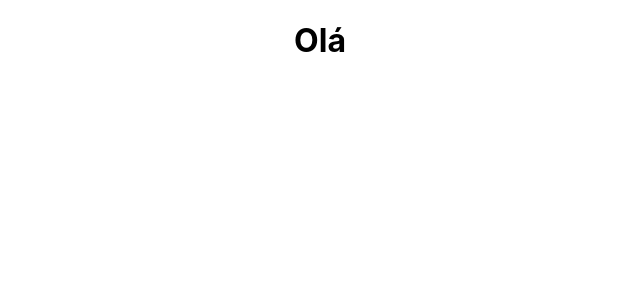
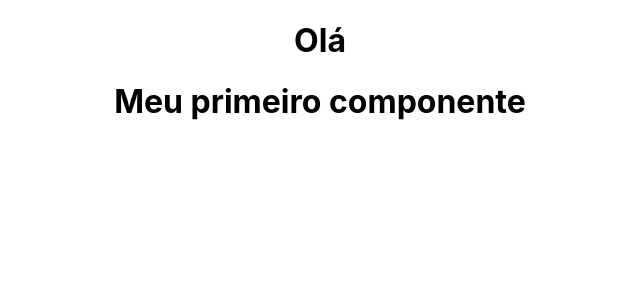
Before and after one commit to PatricPauluk/my_study, a React (Create React App) app in the folder reactjs/React.js Udemy Course/2_FUNDAMENTOS/fundamentos/: page / in a window 1280 px wide. Shown: the top 300 px of the page, without its empty margins (320-960 px from the left). Built offline with nearby package versions, Linux system fonts and the light colour scheme.

Commit message:
2_fundamentos - importing components

```diff
--- a/reactjs/React.js Udemy Course/2_FUNDAMENTOS/fundamentos/src/App.js
+++ b/reactjs/React.js Udemy Course/2_FUNDAMENTOS/fundamentos/src/App.js
@@ -1,9 +1,15 @@
+// Components
+import FirstComponent from './components/FirstComponent'; // a extensão .js é omitida (em React)
+
+// Styles / CSS
 import './App.css';
 
+// Os componentes são importados em forma de tag <FirstComponent />
 function App() {
   return (
     <div className="App">
       <h1>Olá</h1>
+      <FirstComponent />
     </div>
   );
 }
```
